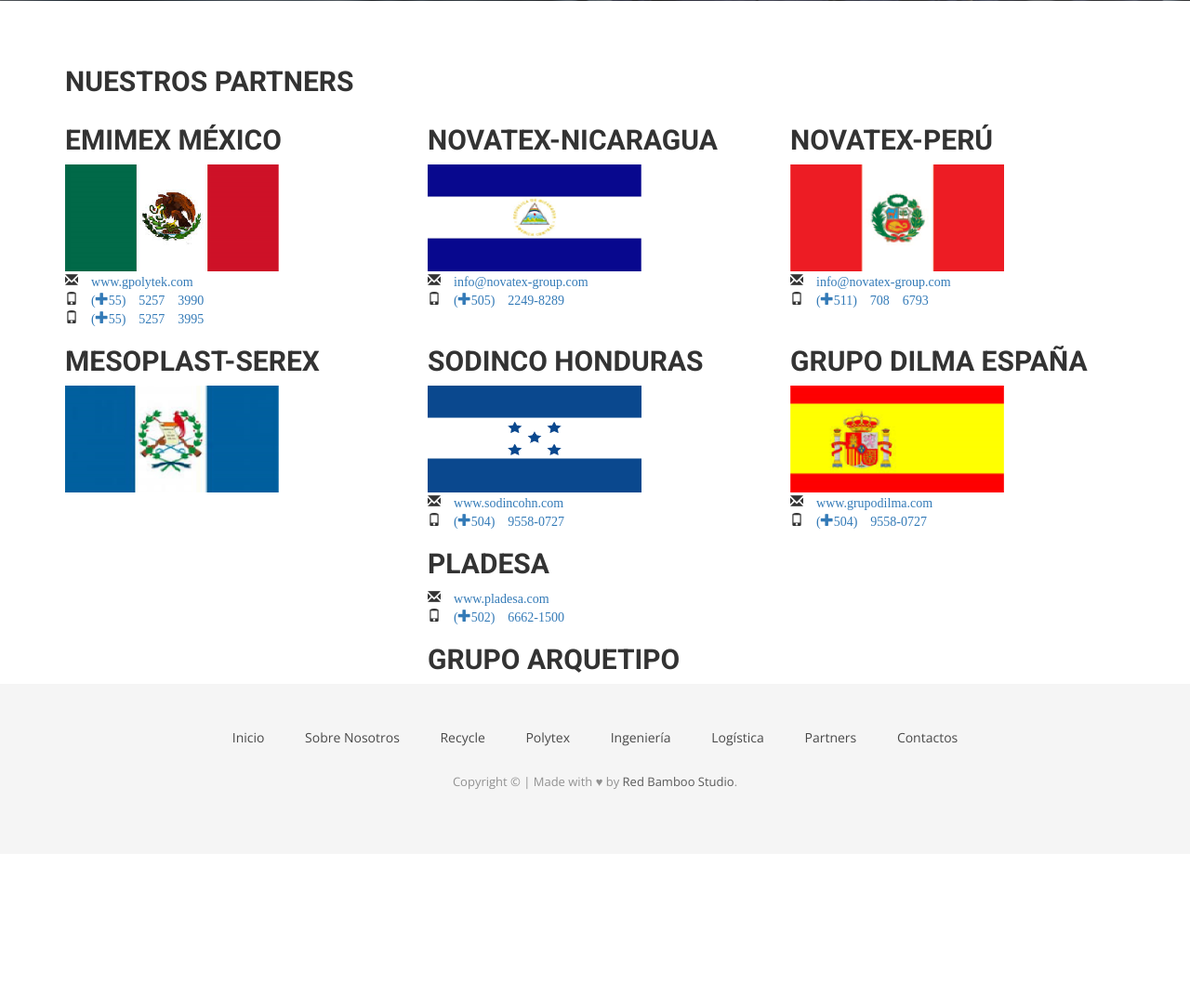
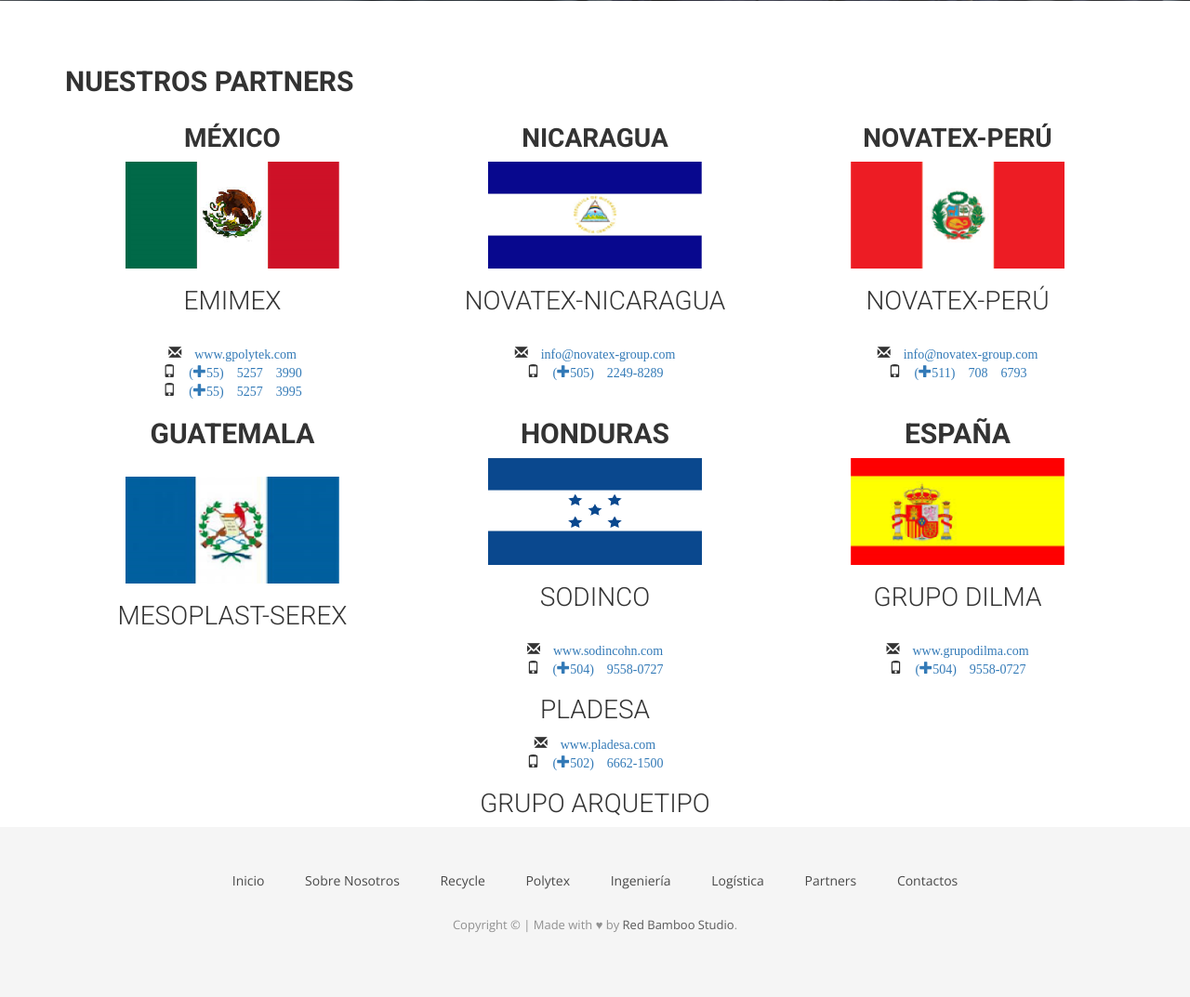
Before and after one commit to juancturcios/New-Esterlich, a PHP site: page /partners.php in a window 1280 px wide. Shown: the part 459-1532 px from the top of the page at 93% size. Before the commit the page ends 1309 px from the top, so only its background shows below. Run offline with PHP 8.4, Linux system fonts and the light colour scheme; some libraries are stand-ins or nearby versions; some web fonts are replaced.

Commit message:
Partners arreglado

```diff
--- a/partners.php
+++ b/partners.php
@@ -16,17 +16,18 @@
 
  <section id="" class="recycle">
    <div class="container">
-     <div class="row">
+
+     <div class="row text-center">
        <div class="col-sm-12">
-         <h2 class="title-mision">Nuestros Partners</h2>
+         <h2 class="title-mision text-left">Nuestros Partners</h2>
        </div>
        <hr>
 
        <div class="col-sm-4">
-         <div class="block">
-           <div>
-             <h2 class="title-mision">EMIMEX MÉXICO</h2>
+             <h3 class="title-mision">MÉXICO</h3>
              <img src="img/mexico.png" alt ="EMIMEX MÉXICO" width="230" height="115">
+             <h3>EMIMEX</h3>
+             <br>
              <span class="glyphicon glyphicon-envelope" aria-hidden="true">
                <a href="mailto:www.gpolytek.com"> www.gpolytek.com</a><br>
              </span>
@@ -38,17 +39,13 @@
              <span class="glyphicon glyphicon-phone" aria-hidden="true">
                <a href="tel:5552573990">(+55) 5257 3995</a>
              </span>
-             <!-- <p><span class="glyphicon glyphicon-phone"></span> +55 5257 3990</p> -->
-
-           </div>
-         </div>
        </div>
 
        <div class="col-sm-4">
-         <div class="block">
-           <div>
-             <h2 class="title-mision">NOVATEX-NICARAGUA</h2>
+             <h3 class="title-mision">NICARAGUA</h3>
              <img src="img/nicaragua.png" width="230" height="115">
+             <h3>NOVATEX-NICARAGUA</h3>
+             <br>
              <span class="glyphicon glyphicon-envelope" aria-hidden="true">
                <a href="mailto:info@novatex-group.com"> info@novatex-group.com</a>
              </span>
@@ -56,14 +53,15 @@
              <span class="glyphicon glyphicon-phone" aria-hidden="true">
                <a href="tel:5552573990">(+505) 2249-8289</a>
              </span>
-           </div>
-         </div>
        </div>
+
        <div class="col-sm-4">
          <div class="block">
            <div>
-             <h2 class="title-mision">NOVATEX-PERÚ</h2>
+             <h3 class="title-mision">NOVATEX-PERÚ</h3>
              <img src="img/peru.png" width="230" height="115">
+             <h3>NOVATEX-PERÚ</h3>
+             <br>
              <span class="glyphicon glyphicon-envelope" aria-hidden="true">
                <a href="mailto:info@novatex-group.com"> info@novatex-group.com</a>
              </span>
@@ -78,12 +76,14 @@
 
 
 
-      <div class="row">
+      <div class="row text-center">
         <div class="col-sm-4">
           <div class="block">
             <div>
-              <h2 class="title-mision">MESOPLAST-SEREX</h2>
+              <h2 class="title-mision">GUATEMALA</h2>
+              <br>
               <img src="img/guatemala.png" width="230" height="115">
+              <h3>MESOPLAST-SEREX</h3>
             </div>
           </div>
         </div>
@@ -91,8 +91,10 @@
         <div class="col-sm-4">
           <div class="block">
             <div>
-              <h2 class="title-mision">SODINCO HONDURAS</h2>
+              <h2 class="title-mision">HONDURAS</h2>
               <img src="img/honduras.png" width="230" height="115">
+              <h3>SODINCO</h3>
+              <br>
               <span class="glyphicon glyphicon-envelope" aria-hidden="true">
                 <a href="mailto:www.sodincohn.com"> www.sodincohn.com</a>
               </span>
@@ -103,7 +105,7 @@
             </div>
 
             <div>
-              <h2 class="title-mision">PLADESA</h2>
+              <h3>PLADESA</h3>
               <span class="glyphicon glyphicon-envelope" aria-hidden="true">
                 <a href="mailto:www.pladesa.com"> www.pladesa.com</a>
               </span>
@@ -114,7 +116,7 @@
             </div>
 
             <div>
-              <h2 class="title-mision">GRUPO ARQUETIPO</h2>
+              <h3>GRUPO ARQUETIPO</h3>
             </div>
           </div>
         </div>
@@ -122,8 +124,10 @@
         <div class="col-sm-4">
           <div class="block">
             <div>
-              <h2 class="title-mision">GRUPO DILMA ESPAÑA</h2>
+              <h2 class="title-mision">ESPAÑA</h2>
               <img src="img/espana.png" width="230" height="115">
+              <h3>GRUPO DILMA</h3>
+              <br>
               <span class="glyphicon glyphicon-envelope" aria-hidden="true">
                 <a href="mailto:www.grupodilma.com"> www.grupodilma.com</a>
               </span>
```
